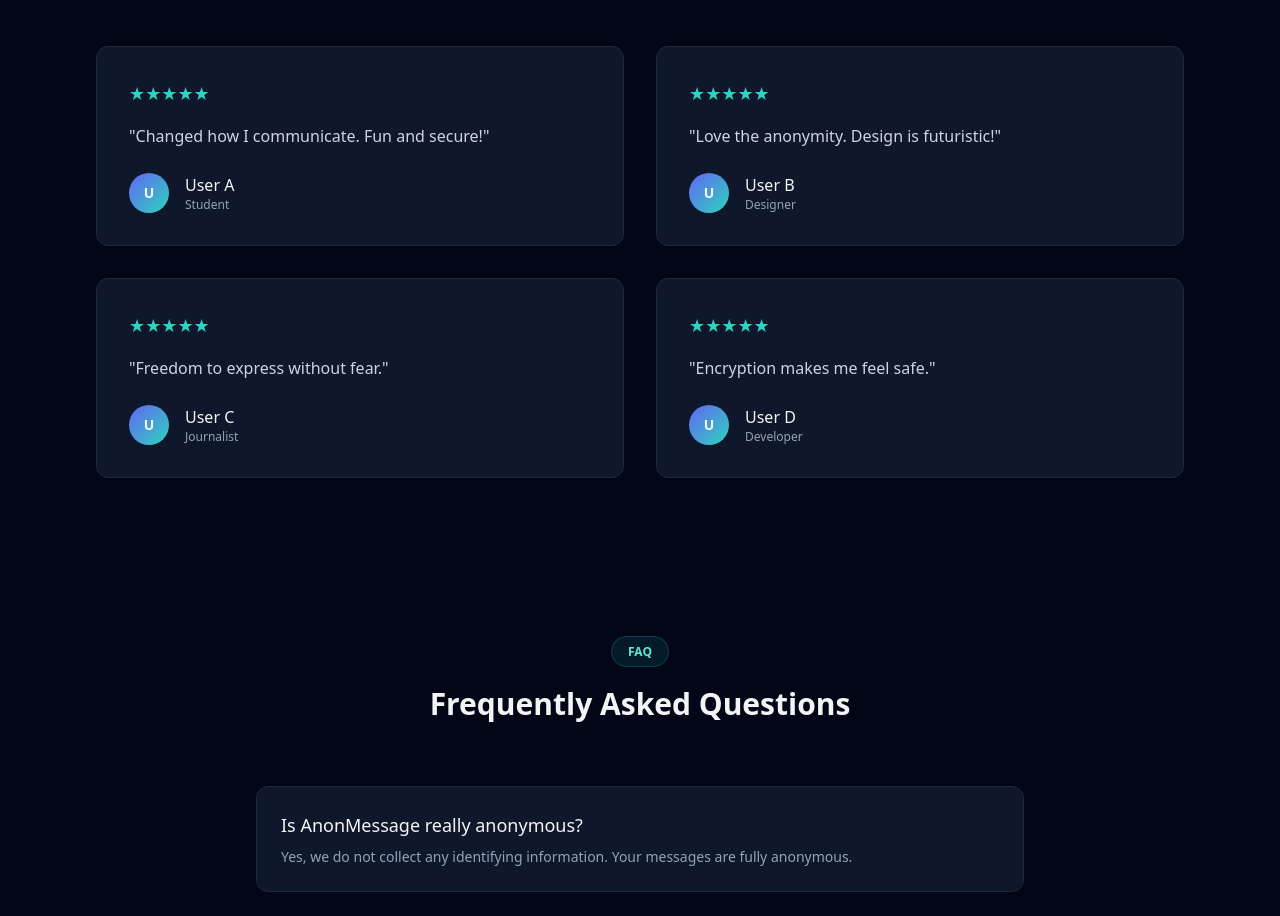
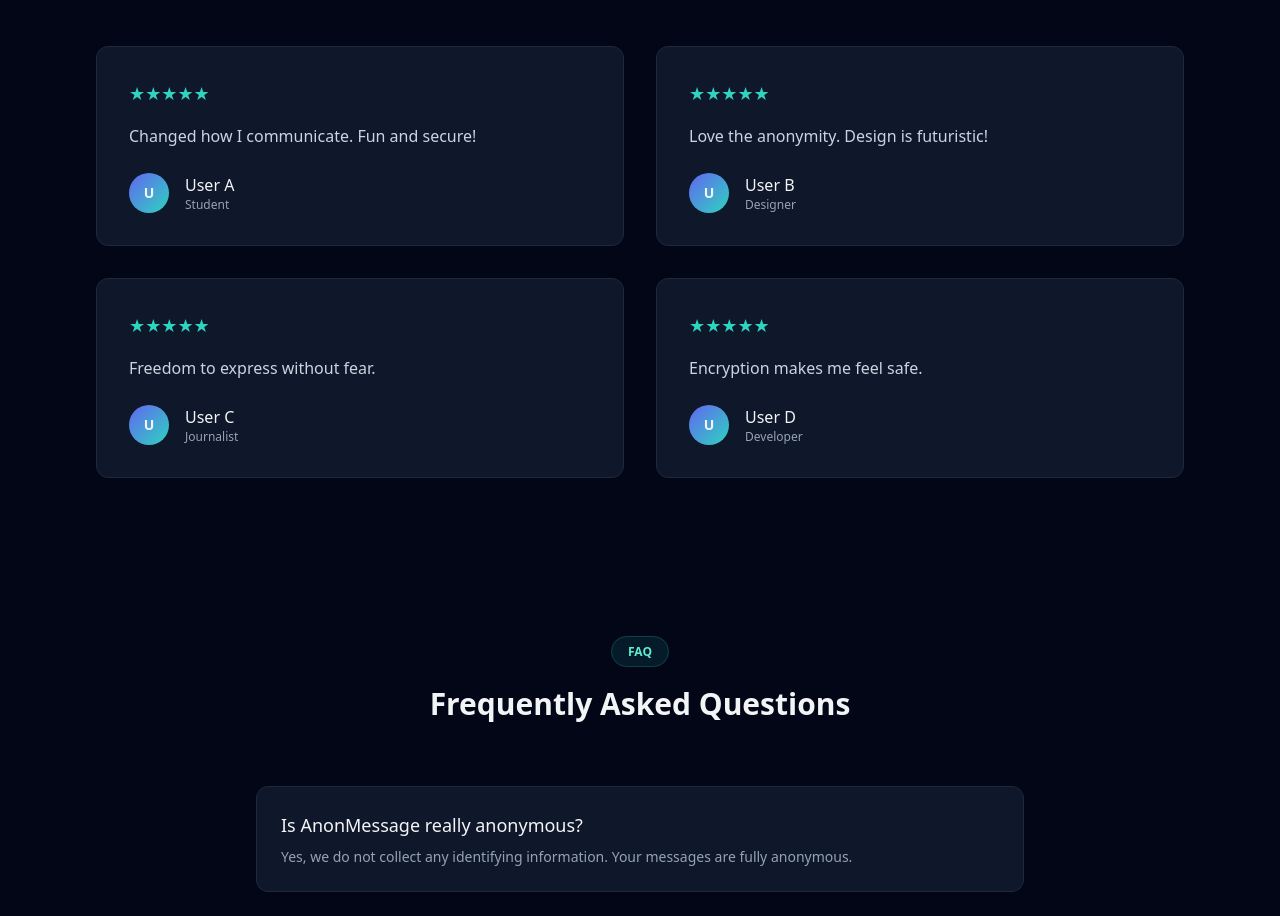
Before and after one commit to vinender/anon-message, a Next.js app in the folder frontend/: page / in a window 1280 px wide. Shown: the part 2380-3296 px from the top of the page. Built offline with nearby package versions, Linux system fonts and the light colour scheme; no server answers.

Commit message:
fix: build error

```diff
--- a/frontend/src/pages/index.js
+++ b/frontend/src/pages/index.js
@@ -378,7 +378,7 @@
         <span key={i} className="text-lg">★</span>
       ))}
     </div>
-    <p className="mb-6 text-slate-300 leading-relaxed">"{quote}"</p>
+    <p className="mb-6 text-slate-300 leading-relaxed">{quote}</p>
     <div className="flex items-center">
       <div className="h-10 w-10 rounded-full bg-gradient-to-br from-indigo-500 to-teal-400 flex items-center justify-center text-sm font-bold">
         {name.charAt(0)}
```
